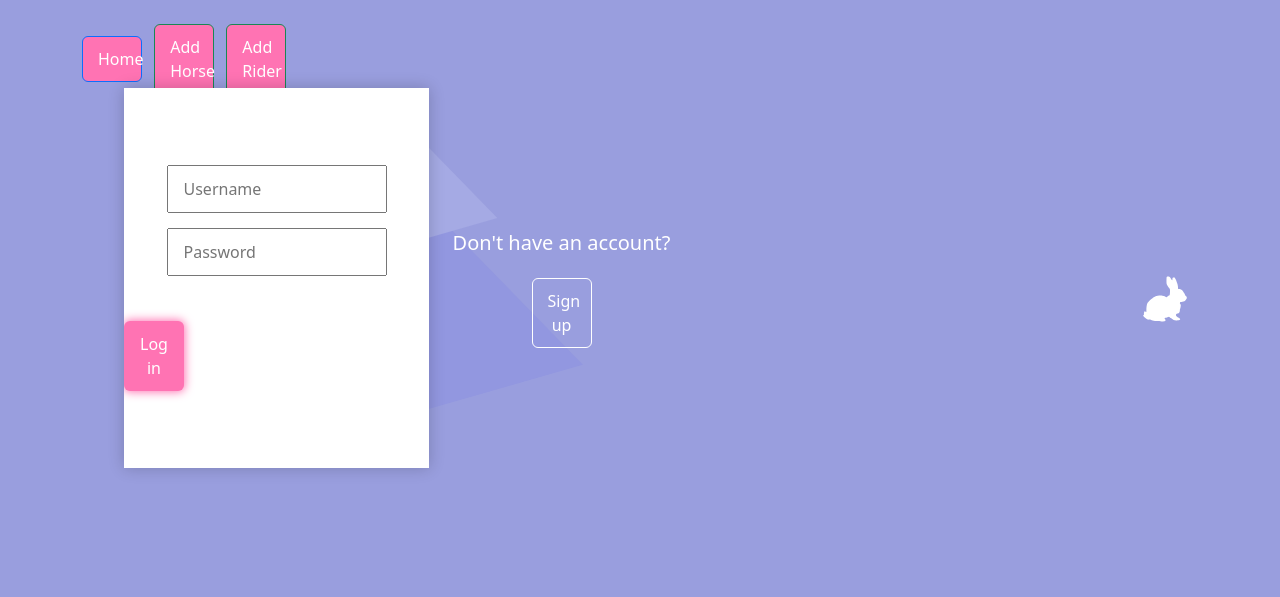
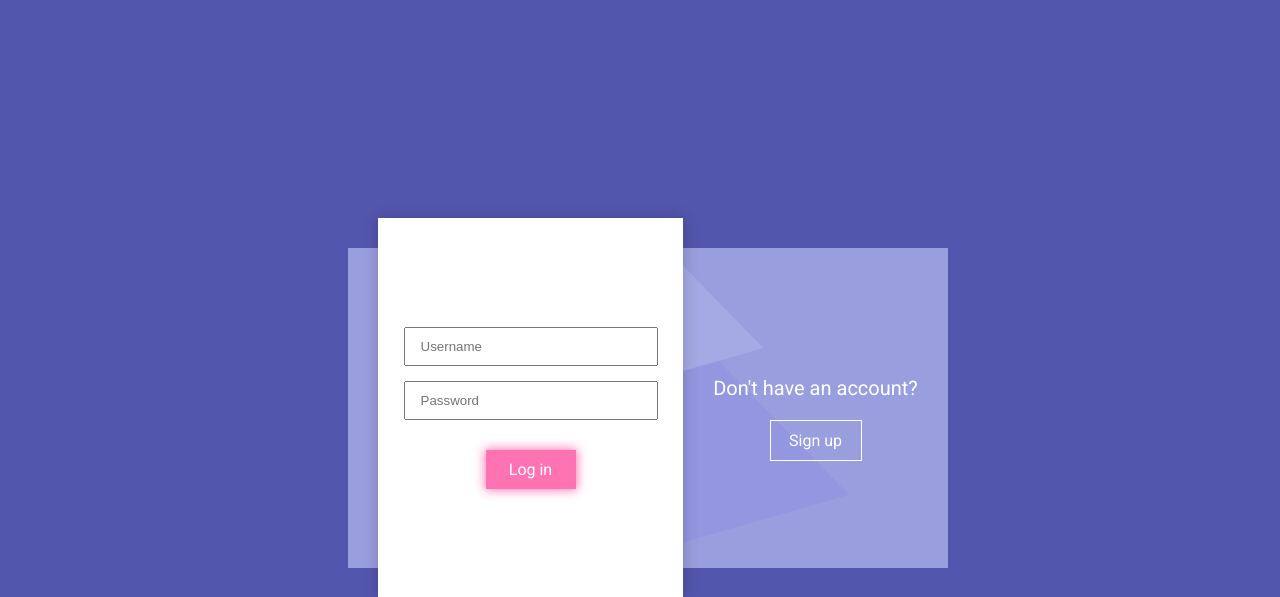
Before and after one commit to Ahmadaj84/horseStable, a Flask app: page /app-login in a window 1280 px wide. Shown: the top 597 px of the page. Before the commit the page ends 473 px from the top, so only its background shows below. Run offline with Flask 3, Linux system fonts and the light colour scheme.

Commit message:
login update

```diff
--- a/templates/login.html
+++ b/templates/login.html
@@ -5,16 +5,10 @@
     <meta name="viewport" content="width=device-width, initial-scale=1" />
     <title>{% block title %}Horse Stable{% endblock %}</title>
     <link rel="stylesheet" href="{{ url_for('static', filename='css/style.css') }}">
-    <link href="https://cdn.jsdelivr.net/npm/bootstrap@5.3.0/dist/css/bootstrap.min.css" rel="stylesheet" />
+
 </head>
-<body class="container mt-4">
-    <nav class="mb-4">
-        <a href="{{ url_for('home') }}" class="btn btn-outline-primary me-2">Home</a>
-        <a href="{{ url_for('add_horse') }}" class="btn btn-outline-success me-2">Add Horse</a>
-        <a href="{{ url_for('add_rider') }}" class="btn btn-outline-success">Add Rider</a>
-    </nav>
-
-    <div class="container">
+<body >
+        <div class="container">
   <div class="box"></div>
   <div class="container-forms">
     <div class="container-info">
```
